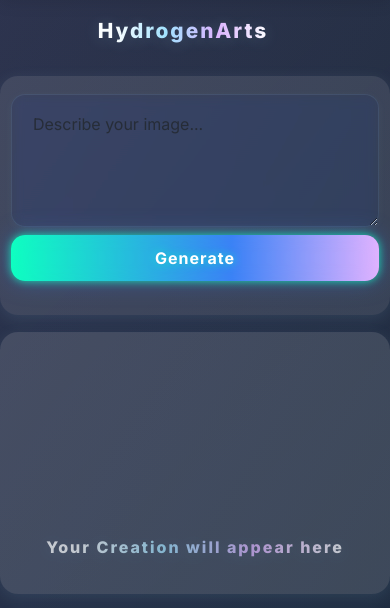
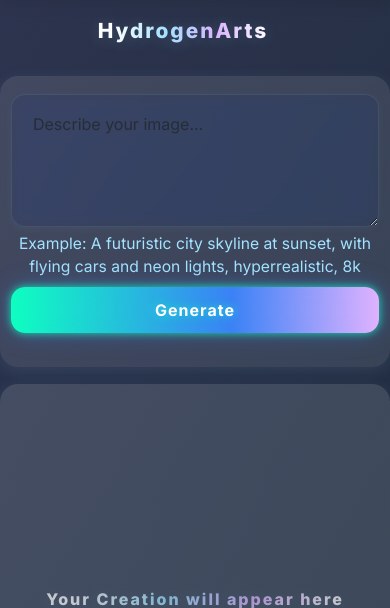
Before and after one commit to eswrn/hydrogenarts, a Django app: page /image_generator/generate/ in a window 390 px wide. Shown: the part 68-676 px from the top of the page. Run offline with Django 5.2, Linux system fonts and the light colour scheme.

Commit message:
mobile responsiveness

```diff
--- a/image_generator/templates/image_generator/generate_mobile.html
+++ b/image_generator/templates/image_generator/generate_mobile.html
@@ -14,6 +14,9 @@
                 {% csrf_token %}
                 <div class="mb-2">
                     <textarea class="form-control" id="prompt" name="prompt" rows="4" placeholder="Describe your image..." required style="font-size: 1rem;"></textarea>
+                </div>
+                <div class="prompt-helper-text text-center" style="color:#a3e3ff; font-size:0.98rem; margin-bottom:0.5rem; margin-top:-0.2rem;">
+                    Example: A futuristic city skyline at sunset, with flying cars and neon lights, hyperrealistic, 8k
                 </div>
                 <div class="d-grid">
                     <button type="submit" class="btn btn-primary" style="font-size: 1rem; padding: 0.7rem 1.2rem;">Generate</button>
```
